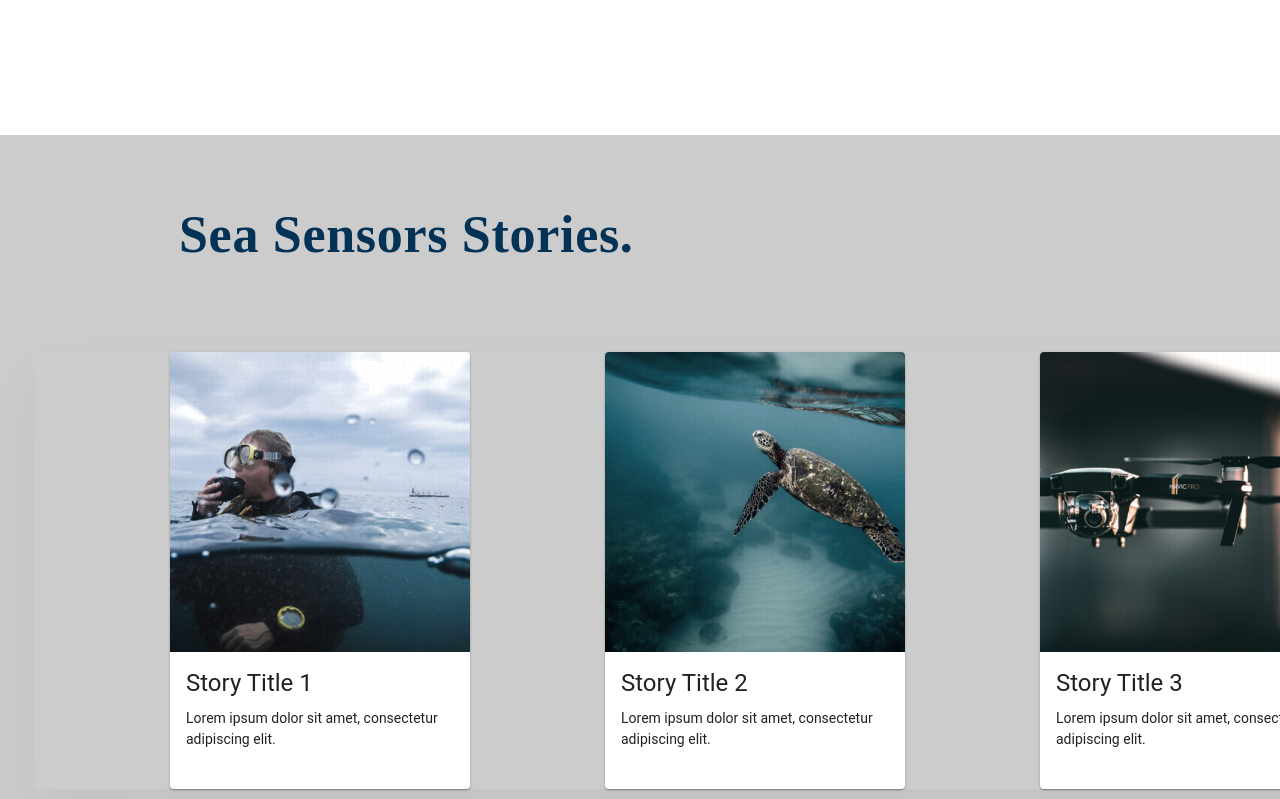
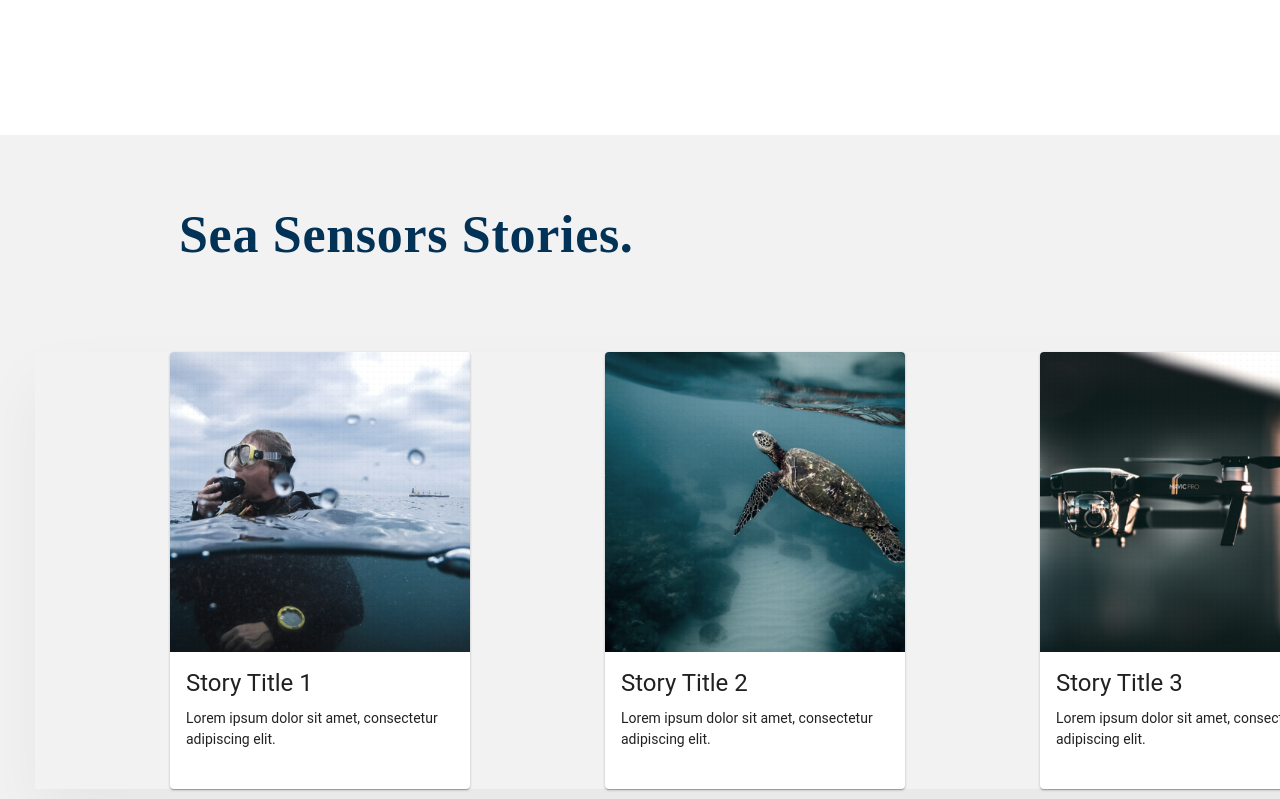
Before and after one commit to CodeForAfrica/sensors.AFRICA-SeaSensors, a Gatsby app: page / in a window 1280 px wide. Shown: the part 3701-4500 px from the top of the page. Built offline with nearby package versions, Linux system fonts and the light colour scheme.

Commit message:
Style the cards better

```diff
--- a/src/components/Cards/Cards.css
+++ b/src/components/Cards/Cards.css
@@ -5,11 +5,13 @@
   align-items: center;
   justify-content: center;
   margin-top: 102.2px;
-  background-color: rgba(0, 0, 0, 0.2);
+  background-color: #F2F2F2;
 }
 .card {
   display: flex;
+  flex-direction: row;
   justify-content: space-evenly;
+  background-color:none;
   box-shadow: 0 30px 60px 0 rgba(0, 0, 0, 0.05);
 }
 
```
